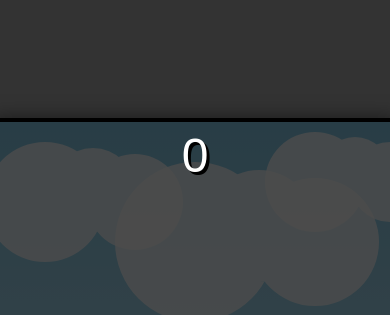
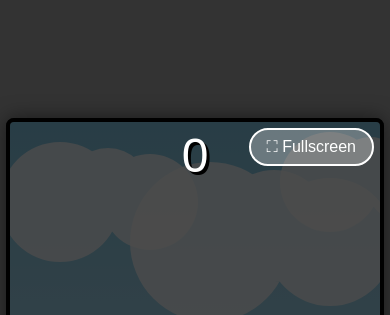
Before and after one commit to ariona/flappybird-personal, a plain HTML site: page index.html in a window 390 px wide. Shown: the top 315 px of the page. Drawn offline with Linux system fonts and the light colour scheme.

Commit message:
Update: Soften gravity, add fullscreen, responsive design

```diff
--- a/index.html
+++ b/index.html
@@ -70,6 +70,23 @@
             transform: translateY(2px);
             box-shadow: 0 2px 0 #388E3C;
         }
+        .fullscreen-btn {
+            position: absolute;
+            top: 10px;
+            right: 10px;
+            padding: 8px 16px;
+            font-size: 16px;
+            background: rgba(255, 255, 255, 0.3);
+            color: white;
+            border: 2px solid white;
+            border-radius: 20px;
+            cursor: pointer;
+            transition: all 0.2s;
+            z-index: 100;
+        }
+        .fullscreen-btn:hover {
+            background: rgba(255, 255, 255, 0.5);
+        }
         .score {
             position: absolute;
             top: 10px;
@@ -84,7 +101,8 @@
 </head>
 <body>
     <div class="game-container">
-        <canvas id="gameCanvas" width="400" height="600"></canvas>
+        <button class="fullscreen-btn" id="fullscreenBtn">⛶ Fullscreen</button>
+        <canvas id="gameCanvas"></canvas>
         <div class="score" id="scoreDisplay">0</div>
         <div class="start-screen" id="startScreen">
             <h1>Flappy Bird</h1>
@@ -99,34 +117,52 @@
         const startScreen = document.getElementById('startScreen');
         const scoreDisplay = document.getElementById('scoreDisplay');
         const startBtn = document.getElementById('startBtn');
+        const fullscreenBtn = document.getElementById('fullscreenBtn');
 
         // Game state
         let gameState = 'start'; // start, playing, gameover
         let score = 0;
         let animationId;
 
+        // Responsive canvas
+        function resizeCanvas() {
+            const maxWidth = Math.min(window.innerWidth - 20, 400);
+            const maxHeight = Math.min(window.innerHeight - 20, 600);
+            canvas.width = maxWidth;
+            canvas.height = maxHeight;
+
+            // Reset ground position
+            ground.y = canvas.height - 80;
+
+            // Reset bird position if on start screen
+            if (gameState === 'start') {
+                bird.x = canvas.width * 0.2;
+                bird.y = canvas.height * 0.5;
+            }
+        }
+
         // Bird
         const bird = {
-            x: 80,
-            y: 300,
+            x: 0,
+            y: 0,
             width: 40,
             height: 30,
             velocity: 0,
-            gravity: 0.5,
-            jump: -9,
+            gravity: 0.3,
+            jump: -7,
             rotation: 0
         };
 
         // Pipes
         const pipes = [];
         const pipeWidth = 70;
-        const pipeGap = 160;
+        const pipeGap = 180;
         let pipeTimer = 0;
         const pipeInterval = 90;
 
         // Ground
         const ground = {
-            y: canvas.height - 80,
+            y: 0,
             height: 80
         };
 
@@ -334,7 +370,8 @@
         }
 
         function resetGame() {
-            bird.y = 300;
+            bird.x = canvas.width * 0.2;
+            bird.y = canvas.height * 0.5;
             bird.velocity = 0;
             bird.rotation = 0;
             pipes.length = 0;
@@ -369,6 +406,18 @@
             }
         });
 
+        fullscreenBtn.addEventListener('click', () => {
+            if (!document.fullscreenElement) {
+                document.documentElement.requestFullscreen().catch(err => {
+                    console.log(`Error attempting to enable fullscreen: ${err.message}`);
+                });
+            } else {
+                document.exitFullscreen();
+            }
+        });
+
+        window.addEventListener('resize', resizeCanvas);
+
         document.addEventListener('keydown', (e) => {
             if (e.code === 'Space') {
                 e.preventDefault();
@@ -384,6 +433,22 @@
             }
         });
 
+        // Fullscreen
+        fullscreenBtn.addEventListener('click', () => {
+            if (!document.fullscreenElement) {
+                document.documentElement.requestFullscreen();
+                fullscreenBtn.textContent = '⛶ Exit';
+            } else {
+                document.exitFullscreen();
+                fullscreenBtn.textContent = '⛶ Fullscreen';
+            }
+        });
+
+        // Initialize
+        resizeCanvas();
+        bird.x = canvas.width * 0.2;
+        bird.y = canvas.height * 0.5;
+
         // Start game loop
         gameLoop();
     </script>
```
